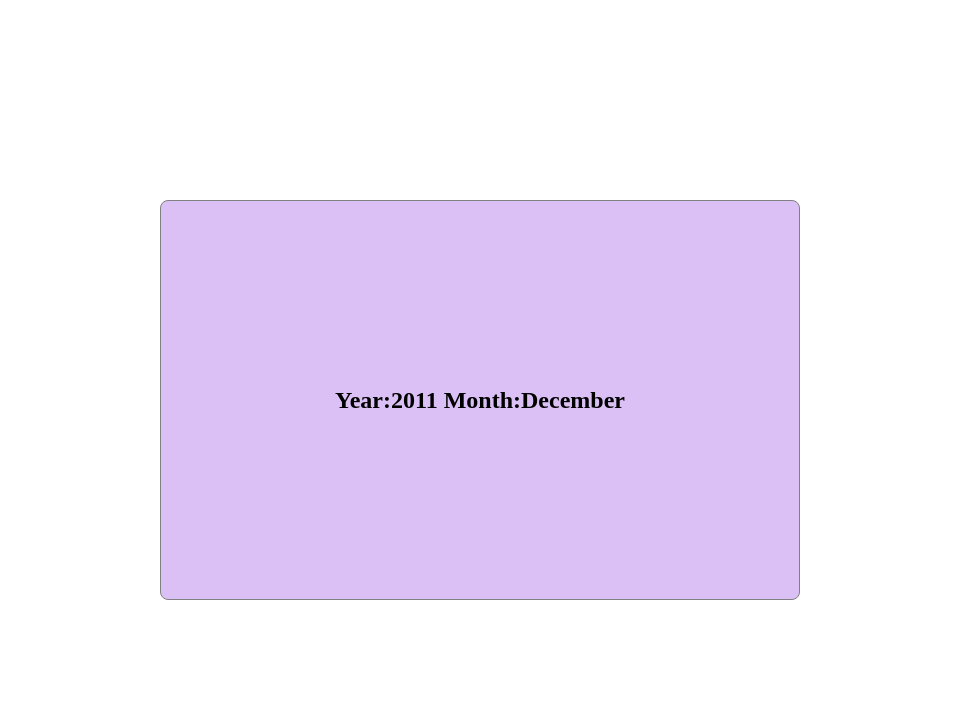
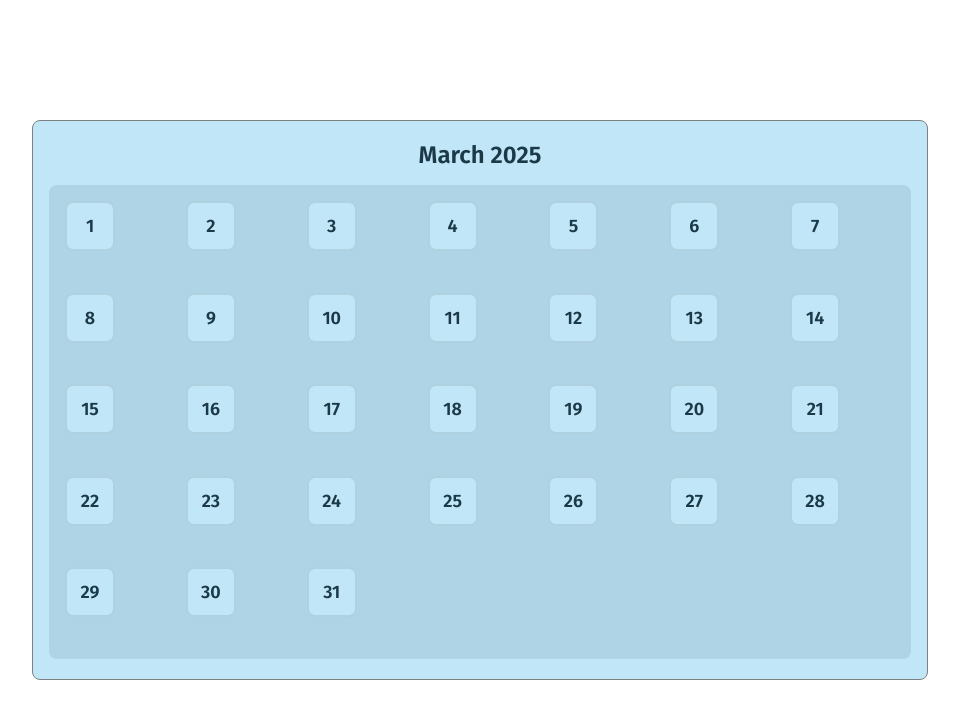
Before and after one commit to sona2711/FPL_2025, a plain HTML site: page homeworks/index.html in a window 1280 px wide. Shown: the whole page, without its empty margins (160-1119 px from the left). Drawn offline with Linux system fonts and the light colour scheme.

Commit message:
added solutions to problems

```diff
--- a/homeworks/hw1.js
+++ b/homeworks/hw1.js
@@ -44,30 +44,42 @@ console.log(isPalindrom("Mom"));
 
 //task3
 function drawCalendar(year, month){
-    if(!year && !month)return "Enter valid numbers!!";
+    // if((year < 1970) && (month > 12)) return "Enter invalid numbers!!";
 
-    const receivedDate = new Date(year,month-1,1);
-    const monthsList = ['January', 'February', 'March', 'April', 'May', 'June', 'July', 'August', 'September', 'October', 'November', 'December'];
+    const receivedDate = new Date(year,month,0);
     const dateYear = receivedDate.getFullYear();
     const dateMonth = receivedDate.getMonth();
+    const daysInMonth = receivedDate.getDate();
 
+    const monthsList = ['January', 'February', 'March', 'April', 'May', 'June', 'July', 'August', 'September', 'October', 'November', 'December'];
 
     const wrapper = document.querySelector(".wrapper");
+    const calendarWrapper = document.createElement("div");
+    const yearMonth = document.createElement("h2");
+    const daysWrapper = document.createElement("div");
 
-    const calendarWrapper = document.createElement("div");
-    calendarWrapper.className = "calendar_wrapper";
+    calendarWrapper.className = "calendar_wrapper d-flex-center";
+    daysWrapper.className = "days_wrapper";
 
-    const yearMonth = document.createElement("h2");
-    yearMonth.textContent = `Year:${dateYear}\n Month:${monthsList[dateMonth]}`;
+    yearMonth.textContent = `${monthsList[dateMonth]}  ${year}`;
+
+    for(let i = 1; i <= daysInMonth; i++){
+        const day = document.createElement("div");
+        day.textContent = i;
+        day.setAttribute("data_id", i)
+        day.className = "day d-flex-center";
+        daysWrapper.appendChild(day);
+    }
 
     calendarWrapper.appendChild(yearMonth);
+    calendarWrapper.appendChild(daysWrapper);
     wrapper.appendChild(calendarWrapper);
 
     return "Calendar is ready."
 };
 
 
-console.log(drawCalendar(2011,12));
+console.log(drawCalendar(2025,3));
 
 //task 4
 function readValues(obj){
--- a/homeworks/index.html
+++ b/homeworks/index.html
@@ -4,12 +4,16 @@
     <meta charset="UTF-8">
     <meta name="viewport" content="width=device-width, initial-scale=1.0">
     <link rel="stylesheet" href="style.css">
+    <link rel="preconnect" href="https://fonts.googleapis.com">
+    <link rel="preconnect" href="https://fonts.gstatic.com" crossorigin>
+    <link href="https://fonts.googleapis.com/css2?family=Fira+Sans:ital,wght@0,100;0,200;0,300;0,400;0,500;0,600;0,700;0,800;0,900;1,100;1,200;1,300;1,400;1,500;1,600;1,700;1,800;1,900&family=Poppins:ital,wght@0,100;0,200;0,300;0,400;0,500;0,600;0,700;0,800;0,900;1,100;1,200;1,300;1,400;1,500;1,600;1,700;1,800;1,900&family=Roboto:ital,wght@0,100..900;1,100..900&display=swap" rel="stylesheet">
     <title>Homework</title>
 </head>
 <body>
-    <div class="wrapper">
+    <div class="wrapper d-flex-center">
 
     </div>
     <script src="hw1.js"></script>
+    <!-- <script src="hw2.js"></script> -->
 </body>
 </html>
--- a/homeworks/style.css
+++ b/homeworks/style.css
@@ -2,25 +2,50 @@
     margin: 0;
     padding: 0;
     box-sizing: border-box;
+    border-radius: 8px;
+    color:#1b3947;
+    font-family: "Fira Sans", sans-serif;
+    font-weight: 600;
+    font-style: normal;
+}
+
+.d-flex-center {
+    display: flex;
+    justify-content: center;
+    align-items: center;
 }
 
 .wrapper {
-    display: flex;
-    justify-content: center;
-    align-items: center;
     width: 100vw;
     height: 100vh;
 }
 
 .calendar_wrapper {
-    display: flex;
-    justify-content: center;
-    align-items: center;
     flex-direction: column;
     gap: 1rem;
-    width: 50%;
-    height: 50%;
+    width: 70%;
+    height: 70%;
+    padding: 1rem;
     border: 0.5px solid #808080;
     border-radius: 8px;
-    background-color: rgb(219, 192, 245);
+    background-color: #c1e6f7;
 }
+
+.days_wrapper {
+    display: grid;
+    grid-template-columns: auto auto auto auto auto auto auto;
+    gap: 1rem;
+    width: 100%;
+    height: 90%;
+    padding: 1rem;
+    background-color: #afd4e6;
+}
+
+.day {
+    width: 50px;
+    height: 50px;
+    background-color: #c1e6f7;
+    border: 2px solid #afd1e0;
+    font-size: 18px;
+
+}
```
Also changed, not shown: homeworks/hw2.js (+27 -12 lines).
